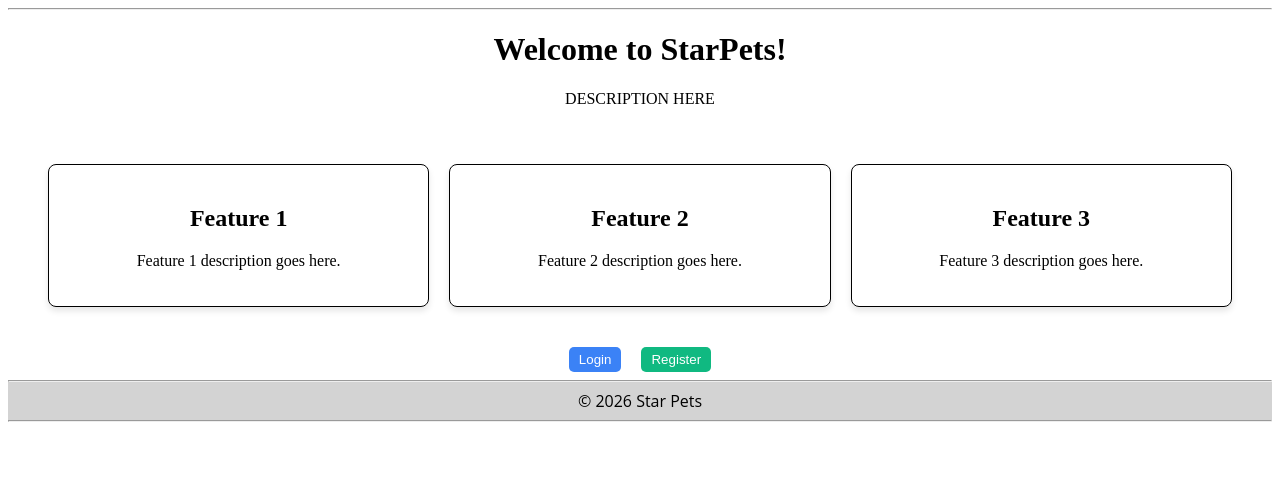
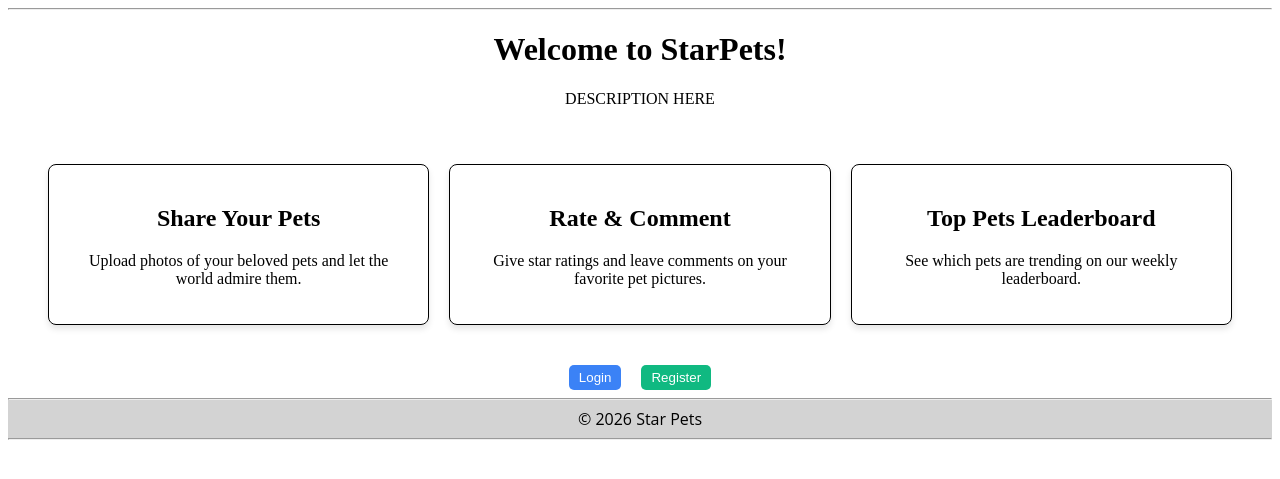
Before and after one commit to StevenHorne44/StarPets, a Django app: page / in a window 1280 px wide. Shown: the part 107-586 px from the top of the page. Run offline with Django 5.2, Linux system fonts and the light colour scheme.

Commit message:
text on home page

```diff
--- a/templates/pets/home.html
+++ b/templates/pets/home.html
@@ -12,16 +12,16 @@
 
     <div class="feature-container">
         <div class="feature-box">
-            <h2>Feature 1</h2>
-            <p>Feature 1 description goes here.</p>
+            <h2>Share Your Pets</h2>
+            <p>Upload photos of your beloved pets and let the world admire them.</p>
         </div>
         <div class="feature-box">
-            <h2>Feature 2</h2>
-            <p>Feature 2 description goes here.</p>
+            <h2>Rate & Comment</h2>
+            <p>Give star ratings and leave comments on your favorite pet pictures.</p>
         </div>
         <div class="feature-box">
-            <h2>Feature 3</h2>
-            <p>Feature 3 description goes here.</p>
+            <h2>Top Pets Leaderboard</h2>
+            <p>See which pets are trending on our weekly leaderboard.</p>
         </div>
     </div>
 
```
